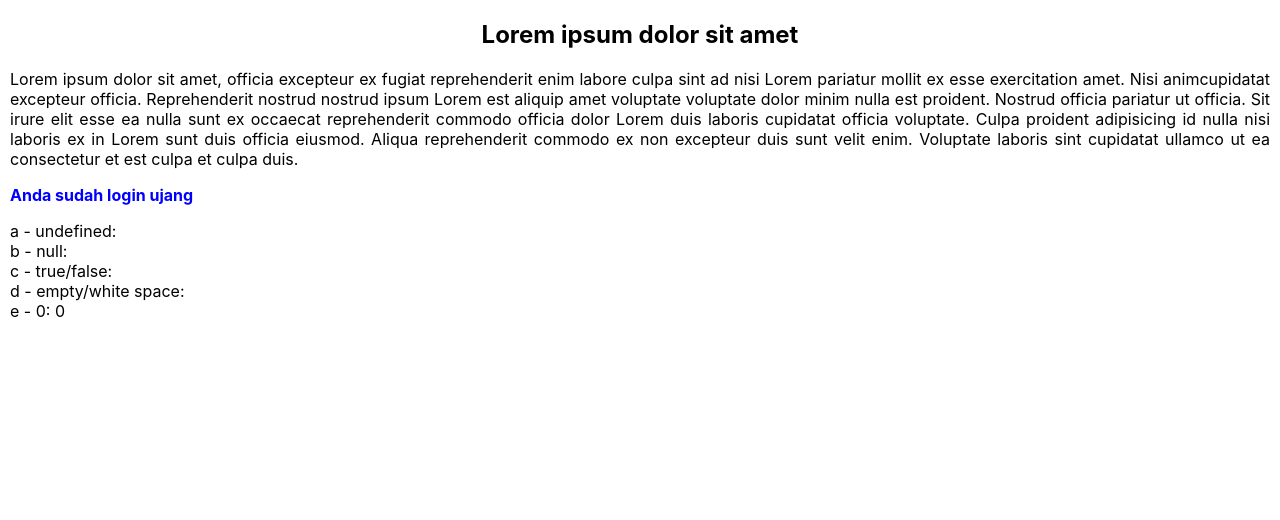
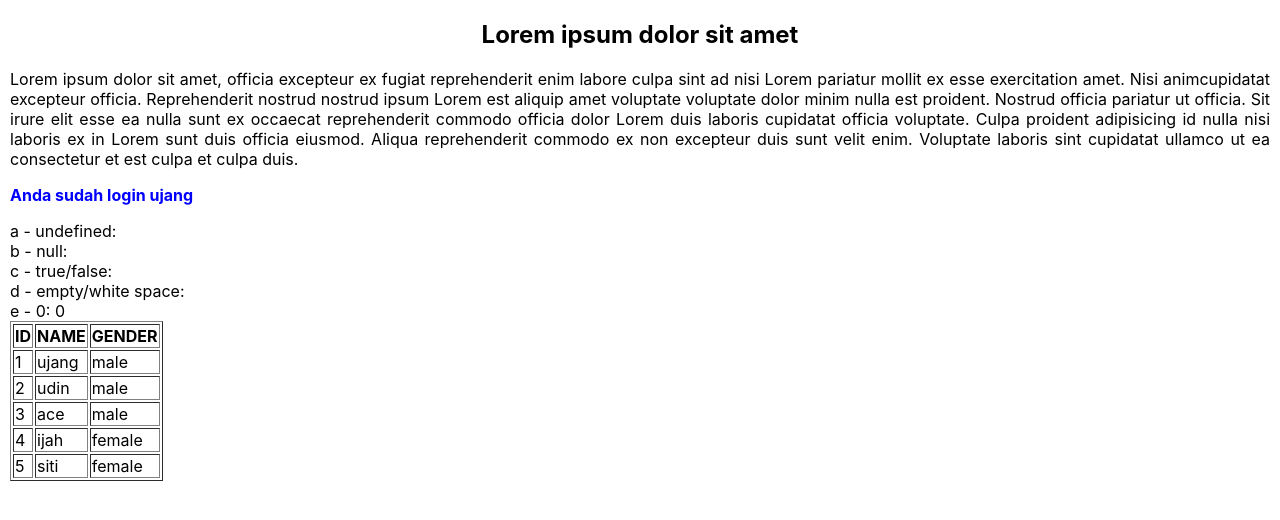
Before and after one commit to netng/journey-to-react, a React (Create React App) app: page / in a window 1280 px wide. Shown: the top 520 px of the page. Built offline with nearby package versions, Linux system fonts and the light colour scheme.

Commit message:
repeat learning

```diff
--- a/src/Article.js
+++ b/src/Article.js
@@ -2,8 +2,16 @@ import * as React from 'react';
 import ContentArticle from './ContentArticle';
 import Rendering from './Rendering';
 import TitleArticle from './TitleArticle';
+import List from './List'
 
 function Article({ userLogin, name }) {
+    const users = [
+        { id: 1, name: 'ujang', gender: 'male' },
+        { id: 2, name: 'udin', gender: 'male' },
+        { id: 3, name: 'ace', gender: 'male' },
+        { id: 4, name: 'ijah', gender: 'female' },
+        { id: 5, name: 'siti', gender: 'female' }
+    ]
     return(
         <div style={{ margin: "10px" }}>
             <TitleArticle title="Lorem ipsum dolor sit amet"/>
@@ -20,6 +28,7 @@ function Article({ userLogin, name }) {
                 culpa duis.
             </ContentArticle>
             <Rendering />
+            <List users={users}/>
         </div>
     )
 }
--- /dev/null
+++ b/src/List.js
@@ -0,0 +1,59 @@
+import * as React from 'react'
+
+export default function List({ users }) {
+    /*
+    const users = [
+        'ujang', 'udin', 'ace', 'asep', 'aep'
+    ]
+
+    const displayUser = users.map(function(user) {
+        return <li key={user}>{user}</li>
+    })
+    */
+
+    /*
+    const users = [
+        { id: 1, name: 'ujang', gender: 'male' },
+        { id: 2, name: 'udin', gender: 'male' },
+        { id: 3, name: 'ace', gender: 'male' },
+        { id: 4, name: 'ijah', gender: 'female' },
+        { id: 5, name: 'siti', gender: 'female' }
+    ]
+    */
+
+    //const displayUser = users.map( user => {
+    //    return <li key={user.id}>{ user.name } ({ user.gender })</li>
+    //})
+
+    //return(
+    //    <ul>
+    //        {users.length > 0 && users.map(user=> {
+    //            const {id, name, gender} = user
+    //            return <li key={id}>{name} ({gender})</li>
+    //        })}
+    //    </ul>
+    //)
+    return(
+        <table border='1'>
+            <thead>
+                <tr>
+                    <th>ID</th>
+                    <th>NAME</th>
+                    <th>GENDER</th>
+                </tr>
+            </thead>
+            <tbody>
+                {users.length > 0 && users.map(user => {
+                    const {id, name, gender} = user
+                    return(
+                        <tr key={id}>
+                            <td>{id}</td>
+                            <td>{name}</td>
+                            <td>{gender}</td>
+                        </tr>
+                    );
+                })}
+            </tbody>
+        </table>
+    );
+}
```
